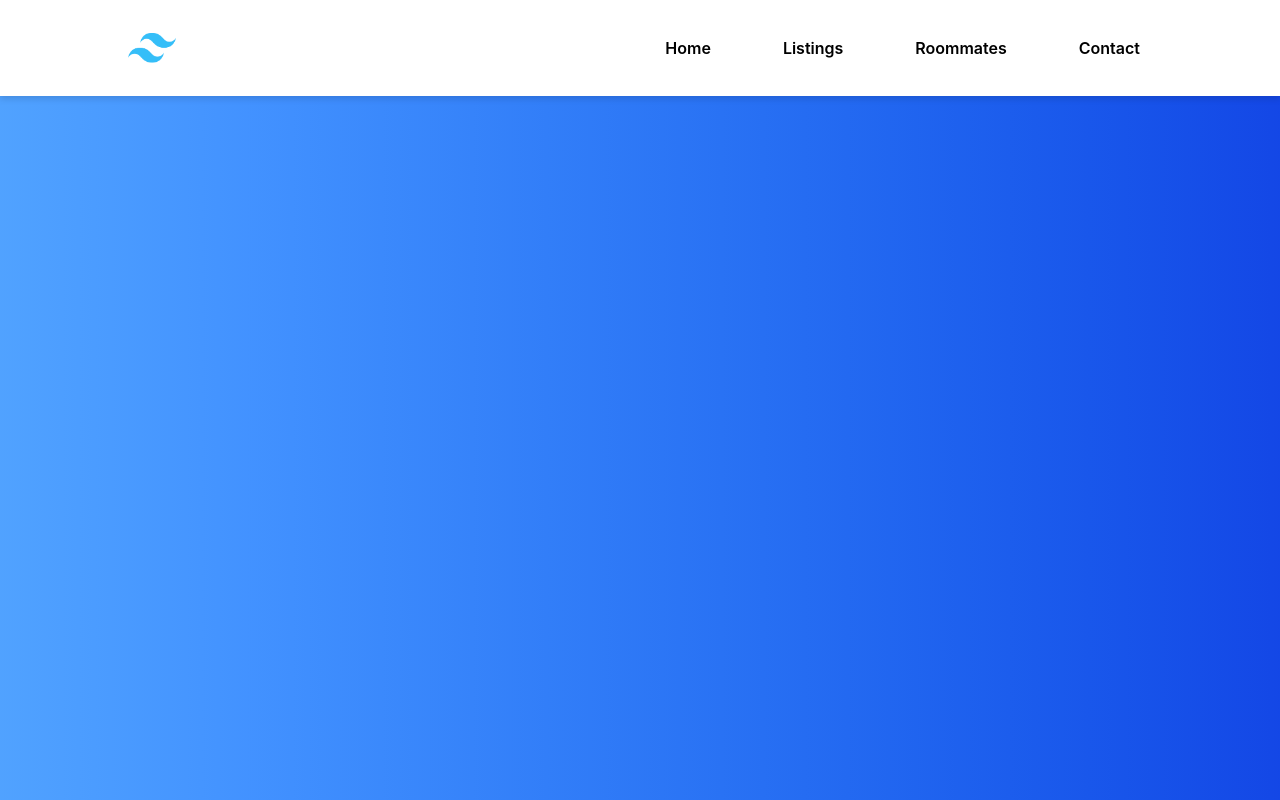
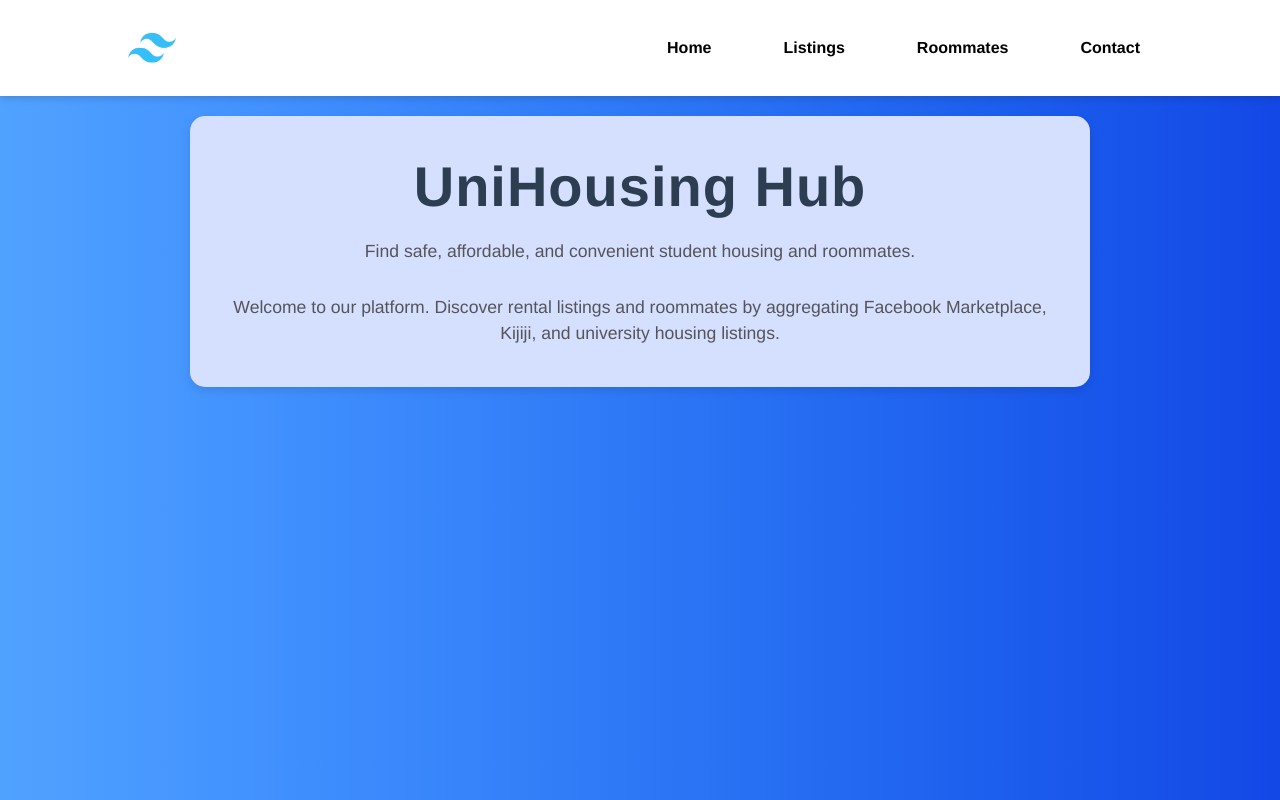
Before and after one commit to nathancmaniego/deerhacks-iv, a React (Vite) app in the folder frontend/my-react-app/: page / in a window 1280 px wide. Built offline with nearby package versions, Linux system fonts and the light colour scheme.

Commit message:
Added Home component

```diff
--- a/frontend/my-react-app/src/App.jsx
+++ b/frontend/my-react-app/src/App.jsx
@@ -1,5 +1,8 @@
-import logo from "./assets/logo.png"
+import React from 'react';
+import logo from "./assets/logo.png";
+import './index.css';
 import { useState } from "react";
+import Home from "./Components/Home"
 
 function App() {
   const [mobileMenuOpen, setMobileMenuOpen] = useState(false);
@@ -54,6 +57,9 @@ function App() {
           </li>
         </ul>
       )}
+      <main>
+        <Home />
+      </main>
     </div>
   );
 }
--- /dev/null
+++ b/frontend/my-react-app/src/Components/Home.css
@@ -0,0 +1,39 @@
+@import '../index.css';
+
+.home-container {
+    text-align: center;
+    padding: 40px;
+    max-width: 900px;
+    margin: 20px auto;
+    background-color: #d5dfff; /* Light background */
+    border-radius: 15px; /* Rounded corners */
+    box-shadow: 0 4px 8px rgba(0, 0, 0, 0.1);
+  }
+
+  .home-title {
+    font-size: 3.5em;
+    margin-bottom: 20px;
+    color: #2c3e50;
+    font-weight: 600;
+    letter-spacing: 1px;
+    font-family: "Helvetica Neue", Helvetica, Arial, sans-serif;
+  }
+
+  /* Description styling */
+  .home-description {
+    font-size: 1.4em; /* Slightly larger description */
+    color: #e8c6ff;
+    line-height: 1.6;
+    margin-bottom: 30px; /* Increased margin */
+  }
+
+  .home-container p {
+    font-size: 1.1em;
+    color: #555;
+    line-height: 1.5;
+  }
+
+  .home-container:hover {
+    transform: translateY(-2px); /* Slight lift on hover */
+    transition: transform 0.3s ease;
+  }
--- /dev/null
+++ b/frontend/my-react-app/src/Components/Home.jsx
@@ -0,0 +1,18 @@
+import React from 'react';
+import './Home.css';
+
+function Home() {
+  return (
+    <div className="home-container">
+      <h1 className="home-title">UniHousing Hub</h1>
+      <p className="home-description">
+        Find safe, affordable, and convenient student housing and roommates.
+      </p>
+      <p>
+        Welcome to our platform. Discover rental listings and roommates by aggregating Facebook Marketplace, Kijiji, and university housing listings.
+      </p>
+    </div>
+  );
+}
+
+export default Home;
--- a/frontend/my-react-app/src/index.css
+++ b/frontend/my-react-app/src/index.css
@@ -1,10 +1,14 @@
+
 @import "tailwindcss";
 
-:root {
-  font-family: Inter, system-ui, Avenir, Helvetica, Arial, sans-serif;
+/* Set global font */
+body {
+  font-family: "Helvetica Neue", Helvetica, Arial, sans-serif;
   line-height: 1.5;
   font-weight: 400;
+}
 
+:root {
   color-scheme: light dark;
   color: rgba(255, 255, 255, 0.87);
   background-color: #242424;
@@ -20,11 +24,13 @@ a {
   color: #646cff;
   text-decoration: inherit;
 }
+
 a:hover {
   color: #535bf2;
 }
 
-html, body {
+html,
+body {
   margin: 0;
   padding: 0;
 }
@@ -40,14 +46,16 @@ button {
   padding: 0.6em 1.2em;
   font-size: 1em;
   font-weight: 500;
-  font-family: inherit;
+  font-family: inherit; /* Use inherited font */
   background-color: #1a1a1a;
   cursor: pointer;
   transition: border-color 0.25s;
 }
+
 button:hover {
   border-color: #646cff;
 }
+
 button:focus,
 button:focus-visible {
   outline: 4px auto -webkit-focus-ring-color;
@@ -58,9 +66,11 @@ button:focus-visible {
     color: #213547;
     background-color: #ffffff;
   }
+
   a:hover {
     color: #747bff;
   }
+
   button {
     background-color: #f9f9f9;
   }
```
